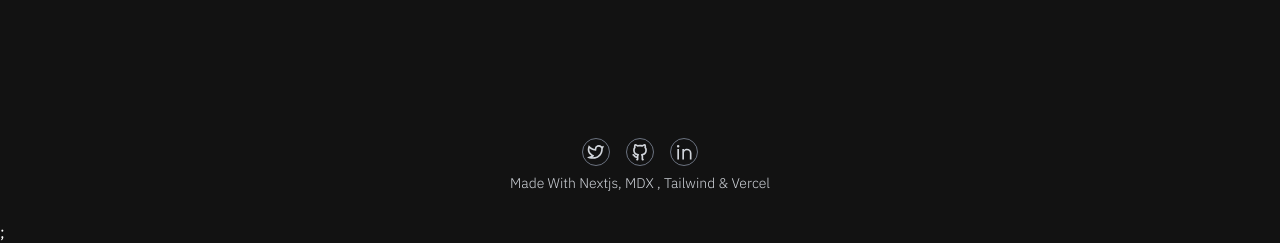
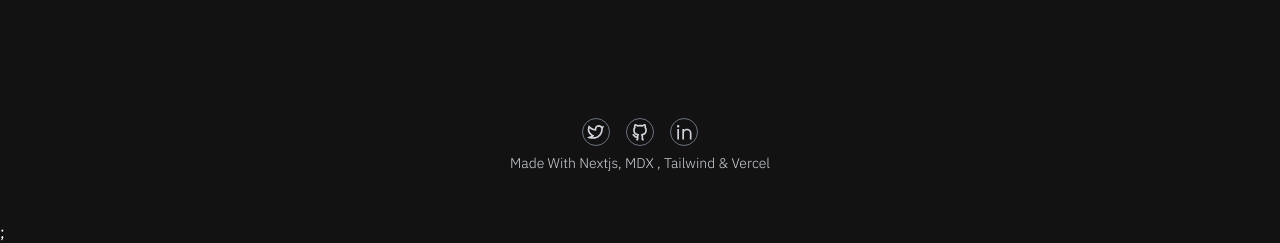
Before and after one commit to ngaboindev/portfolio, a Next.js app: page / in a window 1280 px wide. Shown: the part 578-821 px from the top of the page. Built offline with nearby package versions, Linux system fonts and the light colour scheme.

Commit message:
style: increasing footer horizontal padding

```diff
--- a/components/Footer.js
+++ b/components/Footer.js
@@ -16,7 +16,7 @@ const FooterLink = ({ children, href, title }) => {
 
 export default function Footer() {
   return (
-    <footer className="py-7 flex-col gap-2 flex items-center justify-center text-gray-500 dark:text-gray-300 font-light text-sm">
+    <footer className="py-12  mt-8 flex-col gap-2 flex items-center justify-center text-gray-500 dark:text-gray-300 font-light text-sm">
       <div className="flex space-x-4 items-center">
         <FooterLink title="Twitter" href="https://twitter.com/robert_ngabo">
           <RiTwitterLine className="text-xl" />
```
